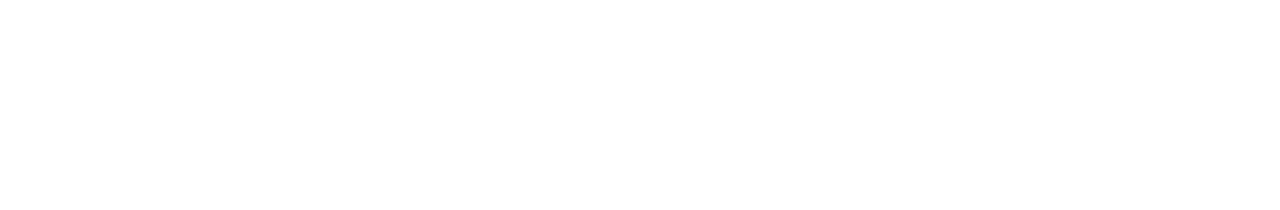
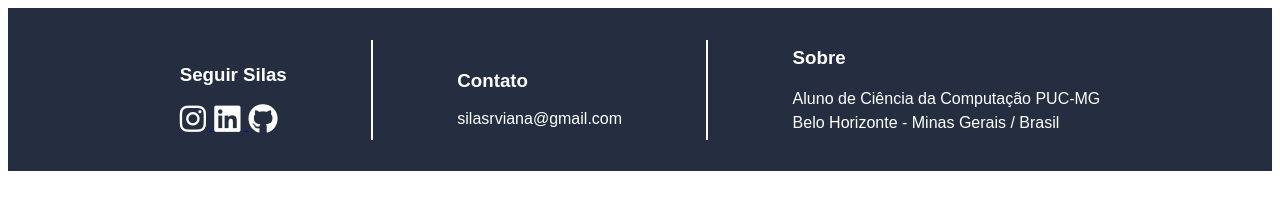
Before and after one commit to Silas-Hoffmann/Imersao-Alura-Gemini, a plain HTML site: page codigo/index.html in a window 1280 px wide. Drawn offline with Linux system fonts and the light colour scheme.

Commit message:
Organizando esqueleto

```diff
--- /dev/null
+++ b/codigo/assets/style/style.css
@@ -0,0 +1,62 @@
+html {
+    font-family: Arial, Helvetica, sans-serif;
+}
+
+footer {
+    background-color: rgb(37, 46, 65);
+    color: #ffffff;
+    display: flex;
+    align-items: center;
+    width: 100%;
+}
+
+.Rodape {
+    display: flex;
+    justify-content: space-around;
+    align-items: center;
+    width: 100%;
+    margin: 12%;
+    margin-top: 0%;
+    margin-bottom: 0%;
+}
+
+.Redes, .Ajuda {
+    align-items: center;
+    margin: 20px;
+}
+
+li, .li {
+    list-style: none;
+    display: flex;
+    justify-content: center;
+    align-items: center;
+}
+
+.li{
+    line-height: 1.5;
+}
+
+.fa-brands {
+    display: flex;
+    font-size: 30px;
+    width: 30px;
+    height: 30px;
+    cursor: pointer;
+    color: #ffffff;
+}
+
+.Sobre{
+    margin: 20px;
+    margin-right: 20px;
+}
+
+.Redes {
+    margin-left: 20px;
+}
+
+hr {
+    width: 2px;
+    height: 100px;
+    border: none;
+    background-color: rgb(255, 255, 255);
+}
--- a/codigo/index.html
+++ b/codigo/index.html
@@ -1,18 +1,61 @@
 <!DOCTYPE html>
 <html lang="pt-br">
+
 <head>
     <meta charset="UTF-8">
     <meta name="viewport" content="width=device-width, initial-scale=1.0">
     <meta name="description" content="Site Teste">
     <meta name="author" content="Silas Hoffmann Reis Viana">
     <title>Alura e Gemini</title>
-    <link src="style/style.css">
-    <script src="assets/assets.js"></script>
+    <link rel="stylesheet" href="assets/style/style.css">
 </head>
+
 <body>
     <header></header><!--cabeçalho-->
     <nav></nav><!--navegação-->
     <main></main><!--codico principal-->
-    <footer></footer><!--rodapé-->
+
+    <footer>
+        <div class="Rodape">
+            <div class="Redes">
+                <h3>Seguir Silas</h3>
+                <a href="https://www.instagram.com/sih0revi?igsh=NmR4OG1sZTQxYzMy" target="_blank">
+                    <i class="fa-brands fa-instagram"></i>
+                </a>
+                <a href="https://www.linkedin.com/in/silas-hoffmann-b9a3031ba/" target="_blank">
+                    <i class="fa-brands fa-linkedin"></i>
+                </a>
+                <a href="https://github.com/Silas-Hoffmann" target="_blank">
+                    <i class="fa-brands fa-github"></i>
+                </a>
+            </div>
+            <hr>
+            <div class="Ajuda">
+                <h3>Contato</h3>
+                <li>silasrviana@gmail.com</li>
+            </div>
+            <hr>
+            <div class="Sobre">
+                <h3>Sobre</h3>
+                <p class="li">Aluno de Ciência da Computação PUC-MG <br>Belo Horizonte - Minas Gerais / Brasil</p>
+            </div>
+
+        </div>
+    </footer><!--rodapé-->
+
+    <script src="assets/JS/assets.js"></script>
+    <script src="assets/db/db.js"></script>
+    <link rel="stylesheet" href="https://cdnjs.cloudflare.com/ajax/libs/font-awesome/6.5.2/css/all.min.css"
+        integrity="sha512-SnH5WK+bZxgPHs44uWIX+LLJAJ9/2PkPKZ5QiAj6Ta86w+fsb2TkcmfRyVX3pBnMFcV7oQPJkl9QevSCWr3W6A=="
+        crossorigin="anonymous" referrerpolicy="no-referrer" />
 </body>
+
 </html>
+<!--Elementos interessantes de serem usados durante a imersão:
+        importar fontes externas
+        Json Server
+        Variação de funcionalidades
+
+    Idéias soltas:
+        .Site tipo Netflix de Diversos filmes e séries
+-->
```
Also changed, not shown: codigo/assets/JS/assets.js (added), codigo/assets/db/db.js (added), package-lock.json (deleted).
